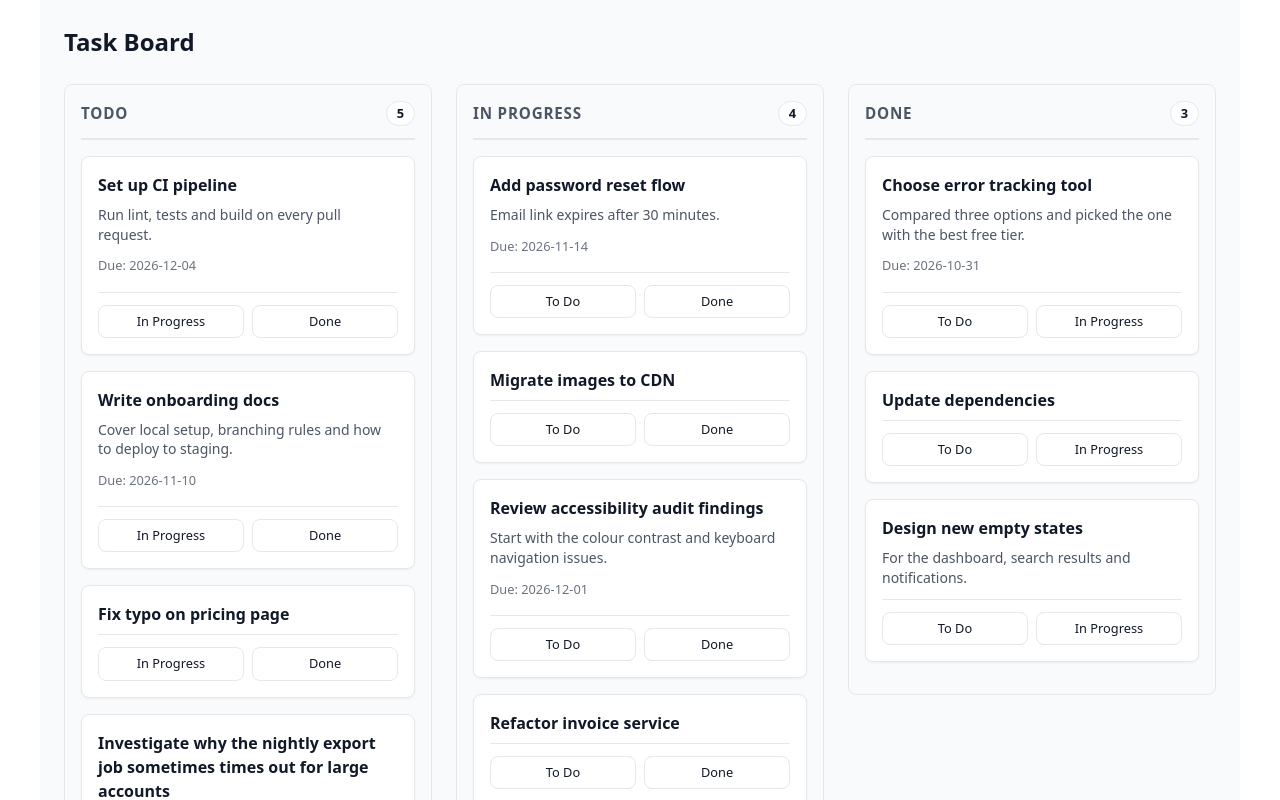
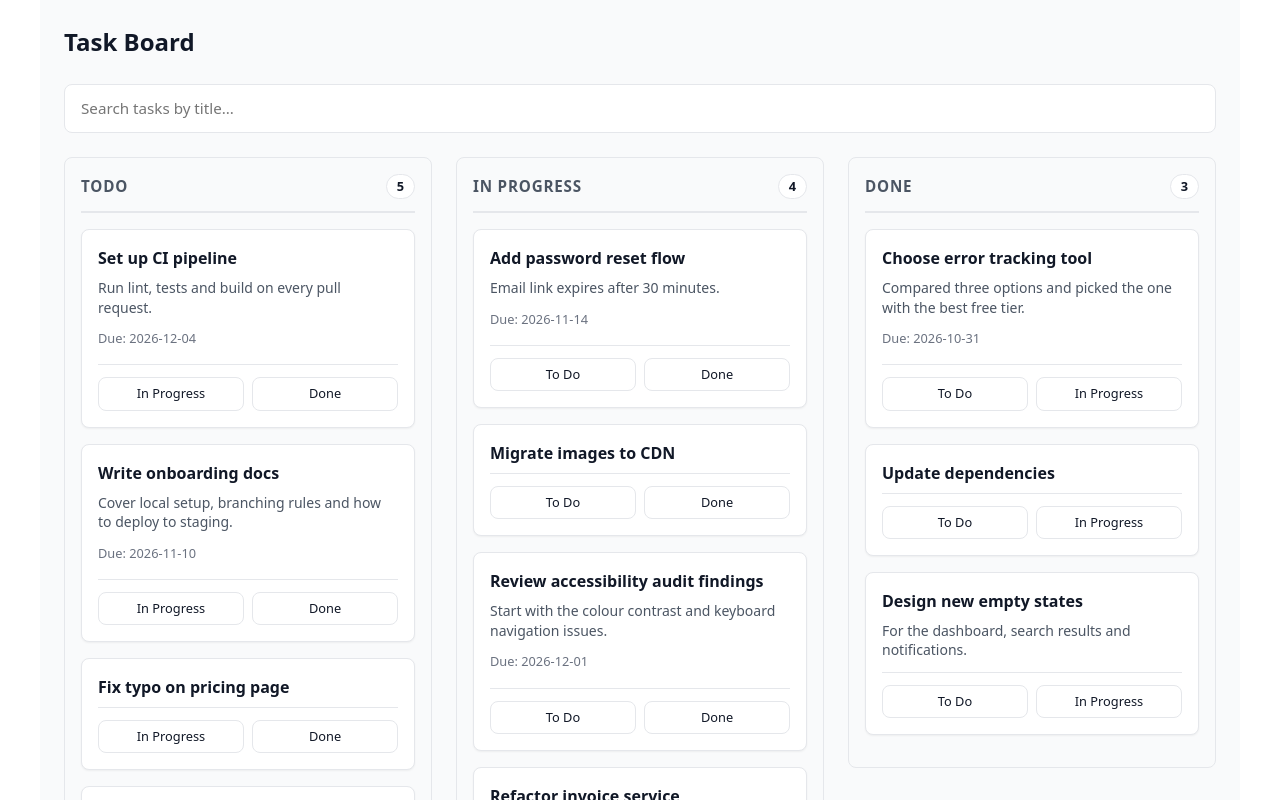
Before and after one commit to kavindu-udara/NoLoopTech-Kanban-Board, a Next.js app: page / in a window 1280 px wide. Shown: the top 800 px of the page. Built offline with nearby package versions, Linux system fonts and the light colour scheme.

Commit message:
feat: add search input with custom 300ms debounce hook

```diff
--- a/src/app/page.module.css
+++ b/src/app/page.module.css
@@ -191,3 +191,29 @@
   font-weight: 500;
   font-size: 0.9rem;
 }
+
+.controls {
+  display: flex;
+  gap: var(--spacing-md);
+  margin-bottom: var(--spacing-lg);
+  flex-wrap: wrap;
+}
+
+.searchInput {
+  flex: 1;
+  min-width: 250px;
+  padding: var(--spacing-sm) var(--spacing-md);
+  border: 1px solid var(--color-border);
+  border-radius: var(--radius-md);
+  font-size: 0.95rem;
+  background-color: var(--color-surface);
+  transition:
+    border-color 0.2s,
+    box-shadow 0.2s;
+}
+
+.searchInput:focus-visible {
+  outline: none;
+  border-color: var(--color-primary);
+  box-shadow: var(--focus-ring);
+}
--- a/src/app/page.tsx
+++ b/src/app/page.tsx
@@ -1,8 +1,24 @@
 "use client";
-import { useEffect, useState } from "react";
+import { useEffect, useMemo, useState } from "react";
 import styles from "./page.module.css";
 import { Task, TaskStatus } from "@/types";
 import { getTasks, updateTaskStatus } from "@/api/tasks";
+
+function useDebounce<T>(value: T, delay: number): T {
+  const [debouncedValue, setDebouncedValue] = useState<T>(value);
+
+  useEffect(() => {
+    const handler = setTimeout(() => {
+      setDebouncedValue(value);
+    }, delay);
+
+    return () => {
+      clearTimeout(handler);
+    };
+  }, [value, delay]);
+
+  return debouncedValue;
+}
 
 interface TaskCardProps {
   task: Task;
@@ -79,6 +95,10 @@ export default function KanbanBoard() {
   const [tasks, setTasks] = useState<Task[]>([]);
   const [isLoading, setIsLoading] = useState<boolean>(true);
   const [moveError, setMoveError] = useState<string | null>(null);
+  const [searchQuery, setSearchQuery] = useState<string>("");
+
+  // debounce search query
+  const debouncedSearchQuery = useDebounce(searchQuery, 300);
 
   // init data fetch
   useEffect(() => {
@@ -95,6 +115,15 @@ export default function KanbanBoard() {
 
     fetchTasks();
   }, []);
+
+  // filter tasks based on debounced query
+  const filteredTasks = useMemo(() => {
+    if (!debouncedSearchQuery.trim()) return tasks;
+
+    return tasks.filter((task) =>
+      task.title.toLowerCase().includes(debouncedSearchQuery.toLowerCase()),
+    );
+  }, [tasks, debouncedSearchQuery]);
 
   const handleMove = async (taskId: string, newStatus: TaskStatus) => {
     const originalTasks = [...tasks];
@@ -133,12 +162,24 @@ export default function KanbanBoard() {
           {moveError}
         </div>
       )}
+
+      <div className={styles.controls}>
+        <input
+          type="text"
+          placeholder="Search tasks by title..."
+          value={searchQuery}
+          onChange={(e) => setSearchQuery(e.target.value)}
+          className={styles.searchInput}
+          aria-label="Search tasks by title"
+        />
+      </div>
+
       <div className={styles.board}>
         {(["TODO", "IN_PROGRESS", "DONE"] as TaskStatus[]).map((status) => (
           <Column
             key={status}
             status={status}
-            tasks={tasks}
+            tasks={filteredTasks}
             onMove={handleMove}
           />
         ))}
```
